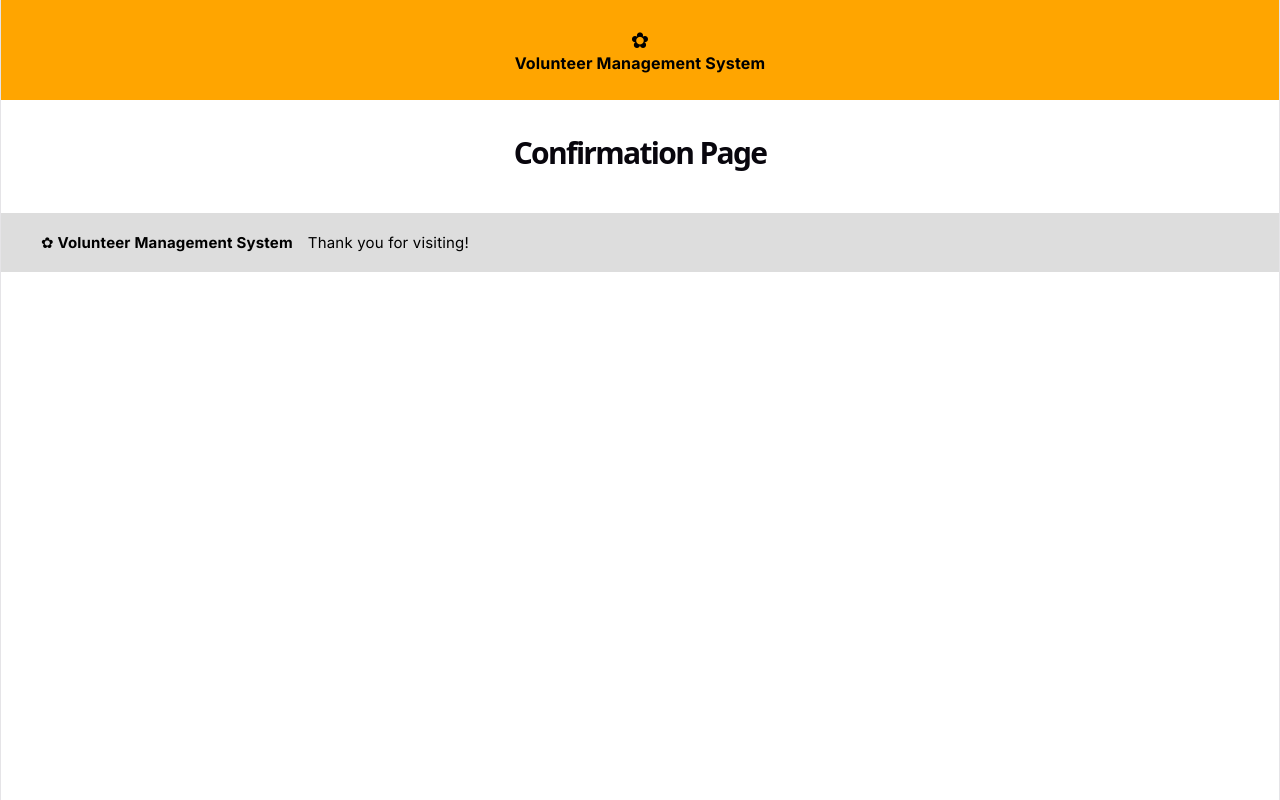
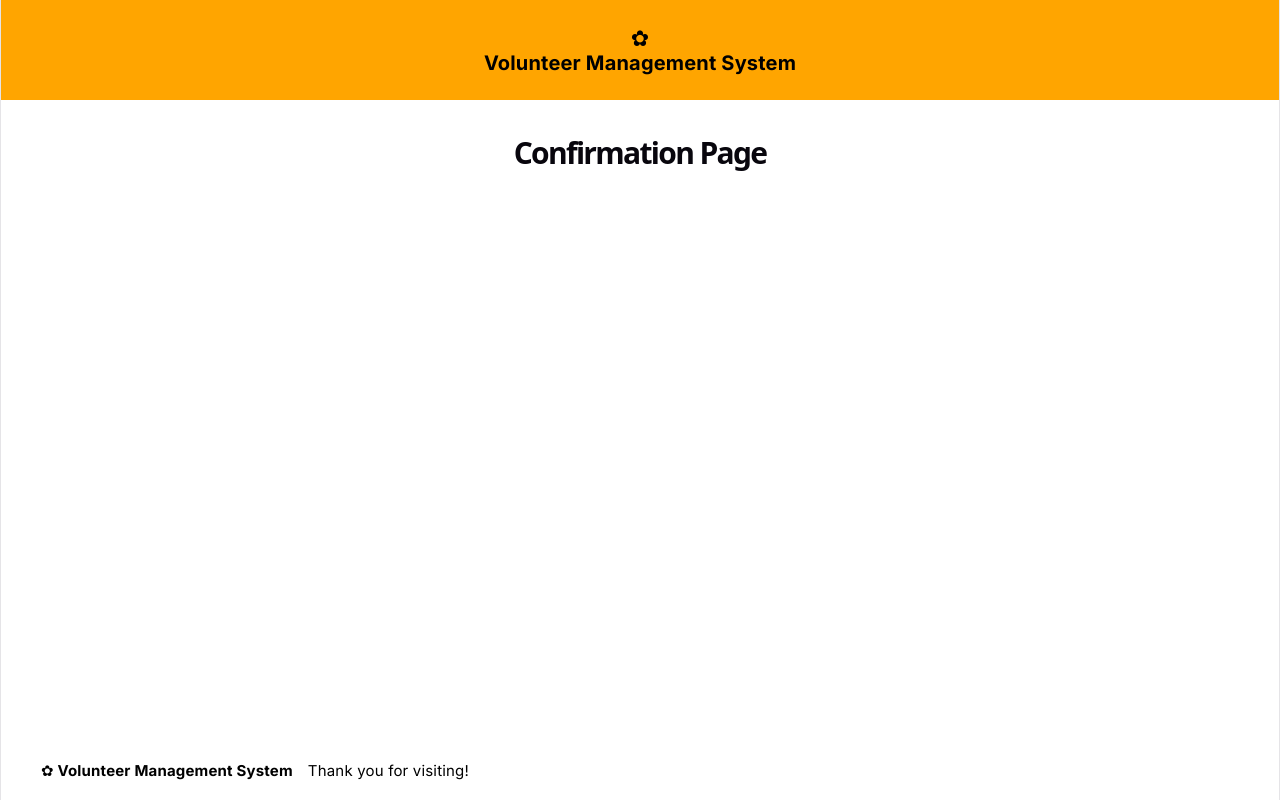
Before and after one commit to samafarkhonda-svg/VMS-Project, a React (Vite) app: page /confirmation in a window 1280 px wide. Built offline with nearby package versions, Linux system fonts and the light colour scheme.

Commit message:
updated footer settings
updated footer settings

```diff
--- a/src/App.css
+++ b/src/App.css
@@ -232,7 +232,7 @@ button{
 }
 
 .header-title {
-  font-size: 16px;
+  font-size: 20px;
   font-weight: bold;
 }
 
@@ -245,7 +245,6 @@ button{
   gap: 15px;
   align-items: center;
   font-size: 14px;
-  background-color: #ddd;
 }
 
 .footer-title {
@@ -255,6 +254,15 @@ button{
 .account-management-wrapper{
   display: flex;
   flex-direction: row;
+}
+
+.app-container {
+  display: flex;
+  flex-direction: column;
+  min-height: 100vh;
+}
+.main-content {
+  flex: 1;
 }
 
 .left-side{
--- a/src/App.jsx
+++ b/src/App.jsx
@@ -51,7 +51,7 @@ function App() {
     <div className="app-container">
 
       <NavbarLogo />
-
+        <main className="main-content">
         <Routes>
           <Route path="/" element={<SignupPage />} />
           <Route path="/events" element={<Events />} />
@@ -59,7 +59,7 @@ function App() {
           <Route path="/profile" element={<Profile />} />
           <Route path="/confirmation" element={<Confirmation />} />
         </Routes>
-
+        </main>
       <Footer />
 
     </div>
```
Lines whose indentation alone changed are shown as unchanged.
